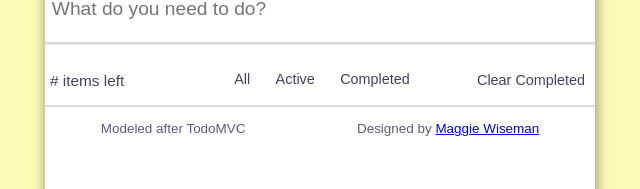
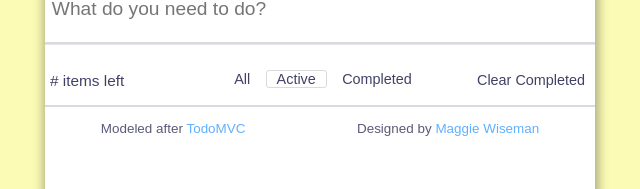
Before and after one commit to maggiewiseman/watchandcode, a plain HTML site: page index.html in a window 1280 px wide. Both pictures are taken after a click on the link "Active". Shown: the part 198-387 px from the top of the page, without its empty margins (320-960 px from the left). Drawn offline with nearby package versions, Linux system fonts and the light colour scheme; a web font is replaced by a local one.

Commit message:
added footer route outlines

```diff
--- a/css/style.css
+++ b/css/style.css
@@ -343,6 +343,11 @@ span.destroy:hover {
   border: 1px solid rgba(0, 0, 51, 0.15);
   border-radius: 3px;
 }
+
+#filters a.outline {
+	border: 1px solid rgba(0, 0, 51, 0.15);
+  border-radius: 3px;
+}
 #clear-completed {
   float: right;
   padding-right: 10px;
@@ -361,10 +366,12 @@ footer {
 footer p {
 	font-size: 0.7em;
 	font-family: sans-serif;
-
-
 }
 
+footer a {
+	text-decoration: none;
+	color: #62AFFF;
+}
 /* ====
    delete these styles after bottom no longer needed
    ====== */
--- a/index.html
+++ b/index.html
@@ -47,7 +47,7 @@
     </div>
 
     <footer>
-      <p>Modeled after TodoMVC</p>
+      <p>Modeled after <a href="http://todomvc.com/">TodoMVC</a></p>
       <p>Designed by <a href="http://www.mwiseman.com">Maggie Wiseman</a></p>
     </footer>
 
--- a/js/main.js
+++ b/js/main.js
@@ -7,9 +7,10 @@ var ESCAPE_KEY = 27;
 
 var todoList = {
 
-  completed: false,
+  //completed: false,
   init: function() {
     this.todos = util.store('todos');
+		//gets script from index.html and turns it into a string.
     var templateString = $('#todo-list-hbt').html();
     this.htmlTemplate = Handlebars.compile(templateString);
     view.setUpEventListeners();
@@ -167,7 +168,7 @@ var view = {
   render: function() {
     var filteredList = todoList.getFilteredTodos();
 
-    //need to check to see if toggle-all should be checked based on completed property of todo list which is set to true if there no active todos, but at least one completed todo.
+    //check to see if toggle-all should be checked based on whether there are any active todos. If there are no active todos, set property to checked.
     $('#toggle-all').prop('checked', todoList.getActiveTodos().length === 0);
 
     //don't show toggle-all button if theres' no todos
@@ -179,6 +180,21 @@ var view = {
     $('#todo-list').html(htmlList);
     $('#new-todo').focus();
     util.store("todos", todoList.todos);
+
+		//footer outlines
+		if (todoList.filter === 'all') {
+			$('#all').addClass('outline');
+			$('#active').removeClass('outline');
+			$('#completed').removeClass('outline');
+		} else if (todoList.filter === 'active') {
+			$('#all').removeClass('outline');
+			$('#active').addClass('outline');
+			$('#completed').removeClass('outline');
+		} else if (todoList.filter === 'completed') {
+			$('#all').removeClass('outline');
+			$('#active').removeClass('outline');
+			$('#completed').addClass('outline');
+		}
   }
 };  //end view object
 
```
